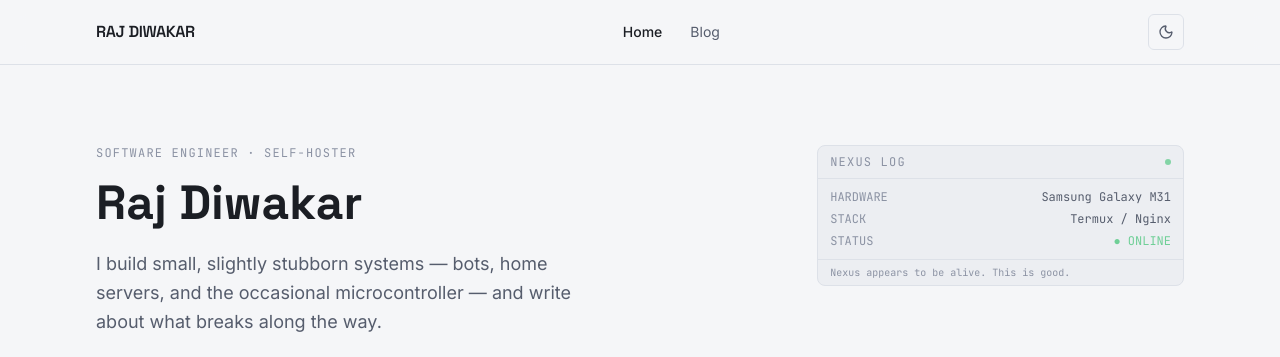
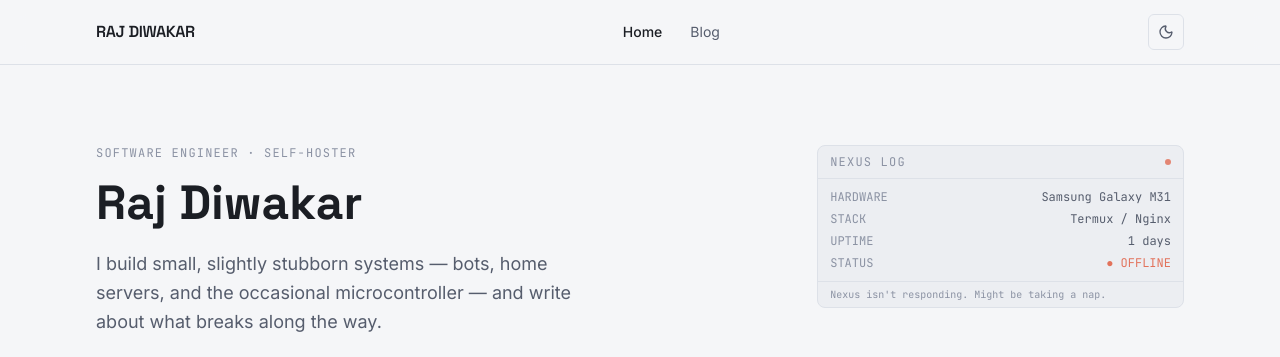
Before and after one commit to jeevan221b/Blog-Publish, a React (Vite) app: page / in a window 1280 px wide. Shown: the top 357 px of the page. Built offline with nearby package versions, Linux system fonts and the light colour scheme; no server answers.

Commit message:
Add uptime counter and wire status to /api/health
- NexusStatus now shows days survived since Nexus's launch (Aug 9, 2026)
- STATUS row polls GET /api/health every 30s instead of a hardcoded ONLINE string

```diff
--- a/src/components/NexusStatus.tsx
+++ b/src/components/NexusStatus.tsx
@@ -1,15 +1,98 @@
+import { useEffect, useState } from 'react';
+import { API_URL } from '@/lib/config';
+
 interface NexusStatusProps {
   compact?: boolean;
   className?: string;
 }
 
-const rows: Array<[string, string]> = [
-  ['HARDWARE', 'Samsung Galaxy M31'],
-  ['STACK', 'Termux / Nginx'],
-  ['STATUS', '● ONLINE'],
-];
+type HealthState = 'checking' | 'online' | 'offline';
+
+const NEXUS_BIRTHDAY = new Date('2026-08-09T00:00:00');
+const HEALTH_CHECK_INTERVAL_MS = 30_000;
+const HEALTH_CHECK_TIMEOUT_MS = 5_000;
+
+function getDaysSurvived(): number {
+  const now = new Date();
+  const startOfToday = new Date(now.getFullYear(), now.getMonth(), now.getDate());
+  const startOfBirthday = new Date(
+    NEXUS_BIRTHDAY.getFullYear(),
+    NEXUS_BIRTHDAY.getMonth(),
+    NEXUS_BIRTHDAY.getDate()
+  );
+  const diffDays = Math.round(
+    (startOfToday.getTime() - startOfBirthday.getTime()) / 86_400_000
+  );
+  return Math.max(diffDays + 1, 1);
+}
+
+function useNexusHealth(): HealthState {
+  const [status, setStatus] = useState<HealthState>('checking');
+
+  useEffect(() => {
+    let cancelled = false;
+
+    async function checkHealth() {
+      const controller = new AbortController();
+      const timeout = setTimeout(() => controller.abort(), HEALTH_CHECK_TIMEOUT_MS);
+
+      try {
+        const response = await fetch(`${API_URL}/api/health`, {
+          signal: controller.signal,
+        });
+        if (!cancelled) {
+          setStatus(response.ok ? 'online' : 'offline');
+        }
+      } catch {
+        if (!cancelled) {
+          setStatus('offline');
+        }
+      } finally {
+        clearTimeout(timeout);
+      }
+    }
+
+    checkHealth();
+    const interval = setInterval(checkHealth, HEALTH_CHECK_INTERVAL_MS);
+
+    return () => {
+      cancelled = true;
+      clearInterval(interval);
+    };
+  }, []);
+
+  return status;
+}
+
+const STATUS_COPY: Record<HealthState, { label: string; color: string; tagline: string }> = {
+  checking: {
+    label: '● CHECKING',
+    color: 'var(--color-led)',
+    tagline: 'Pinging Nexus…',
+  },
+  online: {
+    label: '● ONLINE',
+    color: 'var(--color-online)',
+    tagline: 'Nexus appears to be alive. This is good.',
+  },
+  offline: {
+    label: '● OFFLINE',
+    color: 'var(--color-danger)',
+    tagline: "Nexus isn't responding. Might be taking a nap.",
+  },
+};
 
 export function NexusStatus({ compact = false, className = '' }: NexusStatusProps) {
+  const health = useNexusHealth();
+  const { label, color, tagline } = STATUS_COPY[health];
+
+  const rows: Array<[string, string]> = [
+    ['HARDWARE', 'Samsung Galaxy M31'],
+    ['STACK', 'Termux / Nginx'],
+    ['UPTIME', `${getDaysSurvived()} days`],
+    ['STATUS', label],
+  ];
+
   if (compact) {
     return (
       <div
@@ -18,10 +101,10 @@ export function NexusStatus({ compact = false, className = '' }: NexusStatusProp
       >
         <span
           className="inline-block h-1.5 w-1.5 rounded-full animate-pulse"
-          style={{ backgroundColor: 'var(--color-online)' }}
+          style={{ backgroundColor: color }}
           aria-hidden="true"
         />
-        <span>NEXUS · ONLINE</span>
+        <span>NEXUS · {health === 'checking' ? 'CHECKING' : health.toUpperCase()}</span>
       </div>
     );
   }
@@ -42,7 +125,7 @@ export function NexusStatus({ compact = false, className = '' }: NexusStatusProp
         </span>
         <span
           className="inline-block h-1.5 w-1.5 rounded-full animate-pulse"
-          style={{ backgroundColor: 'var(--color-online)' }}
+          style={{ backgroundColor: color }}
           aria-hidden="true"
         />
       </div>
@@ -52,7 +135,7 @@ export function NexusStatus({ compact = false, className = '' }: NexusStatusProp
             <span style={{ color: 'var(--text-faint)' }}>{label}</span>
             <span
               style={{
-                color: label === 'STATUS' ? 'var(--color-online)' : 'var(--text-muted)',
+                color: label === 'STATUS' ? color : 'var(--text-muted)',
               }}
             >
               {value}
@@ -64,7 +147,7 @@ export function NexusStatus({ compact = false, className = '' }: NexusStatusProp
         className="px-3 py-1.5 text-[10px] border-t"
         style={{ borderColor: 'var(--border)', color: 'var(--text-faint)' }}
       >
-        Nexus appears to be alive. This is good.
+        {tagline}
       </div>
     </div>
   );
```
Also changed, not shown: 1 other file (tests, documents, lock files or other folders).
